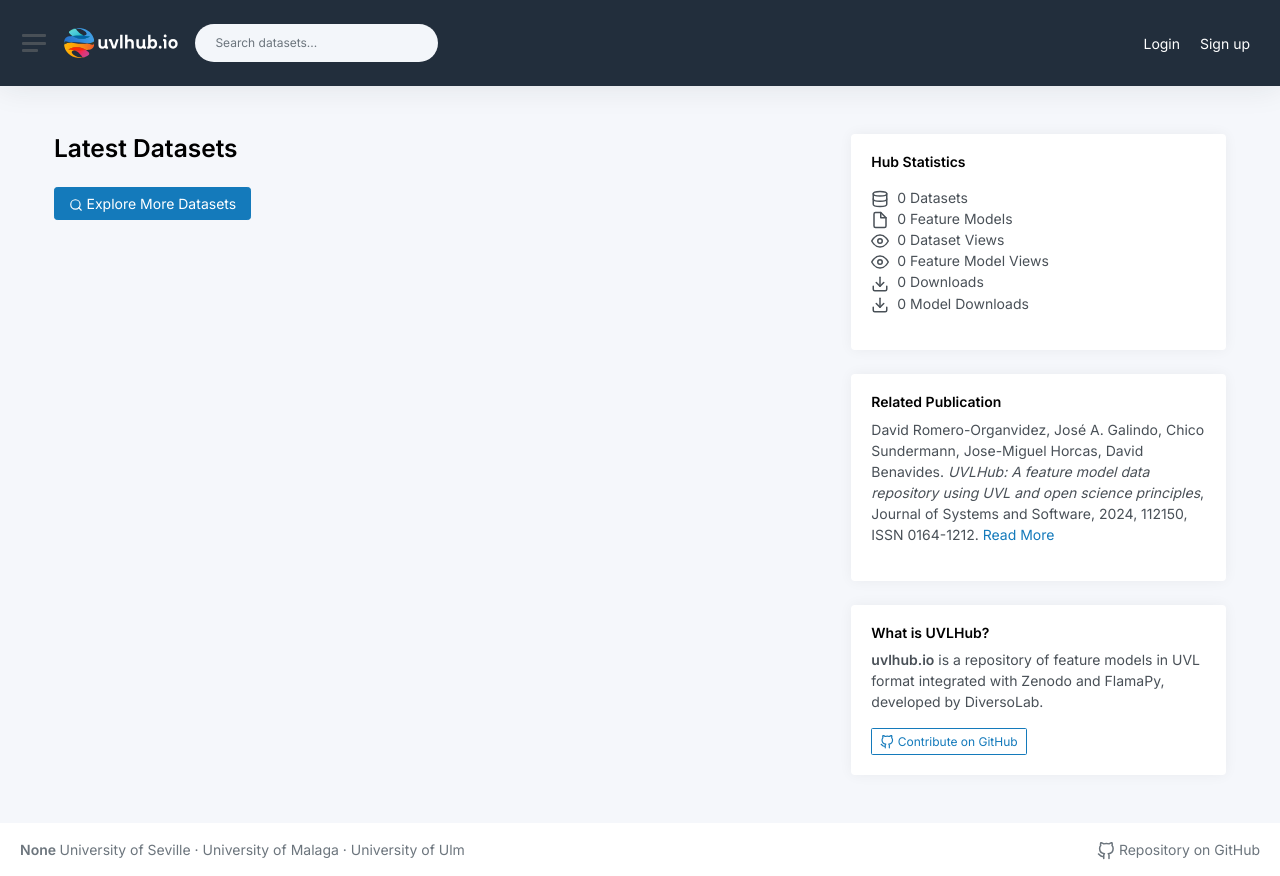
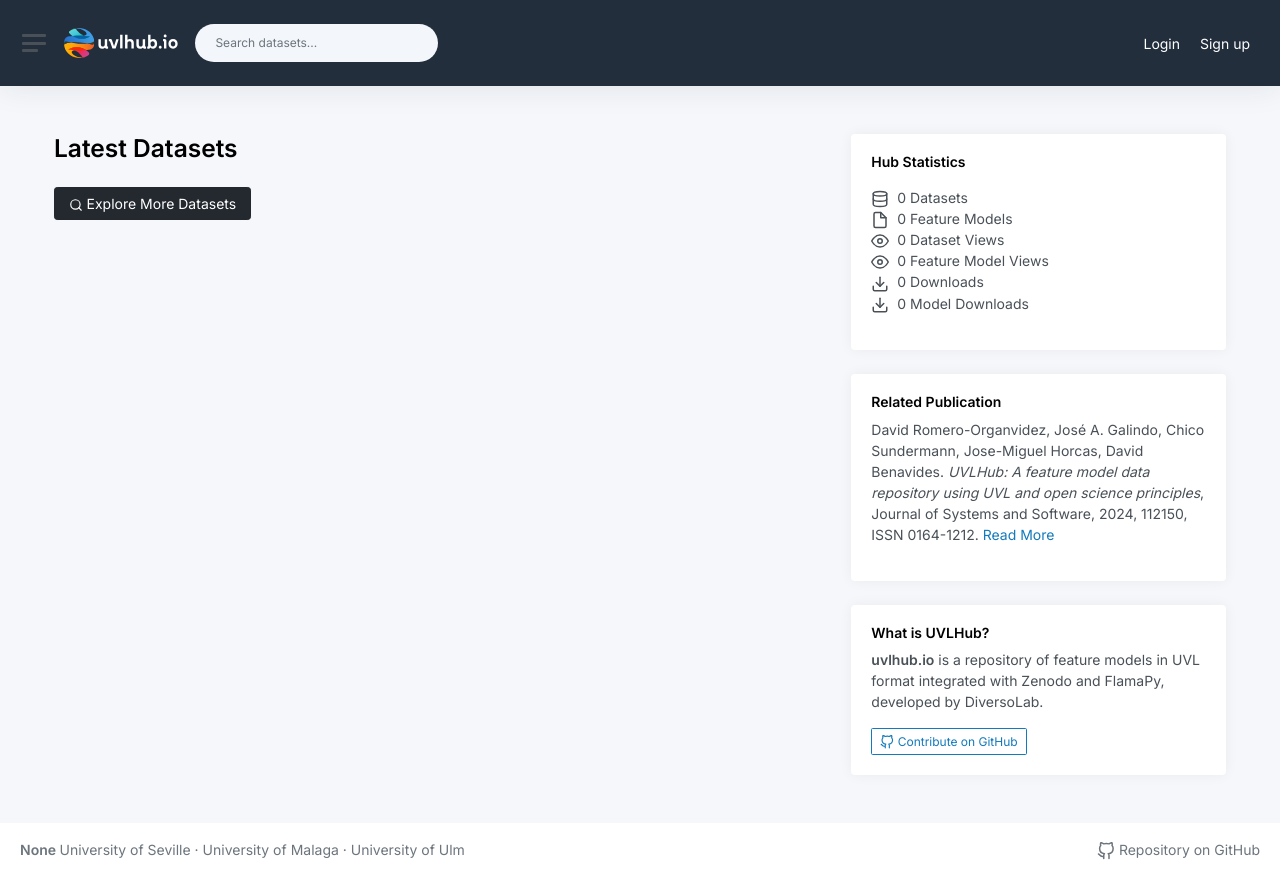
Before and after one commit to pringa-uvlhub/uvlhub, a Flask app: page / in a window 1280 px wide. Run offline with Flask 3, Linux system fonts and the light colour scheme; data that the repository does not hold is empty; parts of the project's set-up code (start-up, migrations or seed data) failed here and were passed over; some libraries are stand-ins or nearby versions.

Commit message:
Feat: explore datasets button change color

```diff
--- a/app/modules/public/templates/public/index.html
+++ b/app/modules/public/templates/public/index.html
@@ -55,7 +55,7 @@
             </div>
             {% endfor %}
 
-            <a href="/explore" class="btn btn-primary">
+            <a href="/explore" class="btn btn-primary" style="background-color: #24292f; border-color: #24292f;">
                 <i data-feather="search"></i> Explore More Datasets
             </a>
         </div>
```
